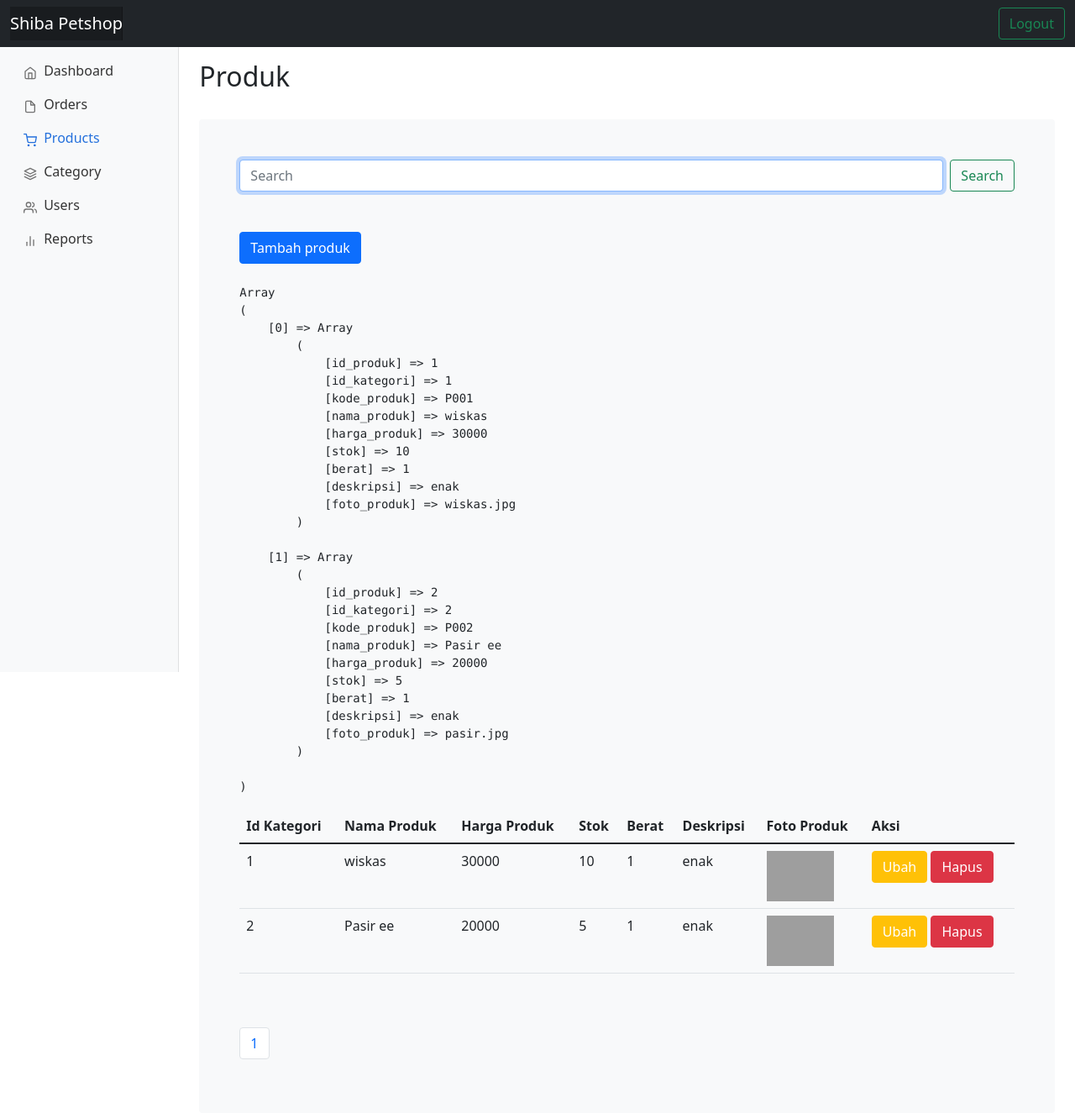
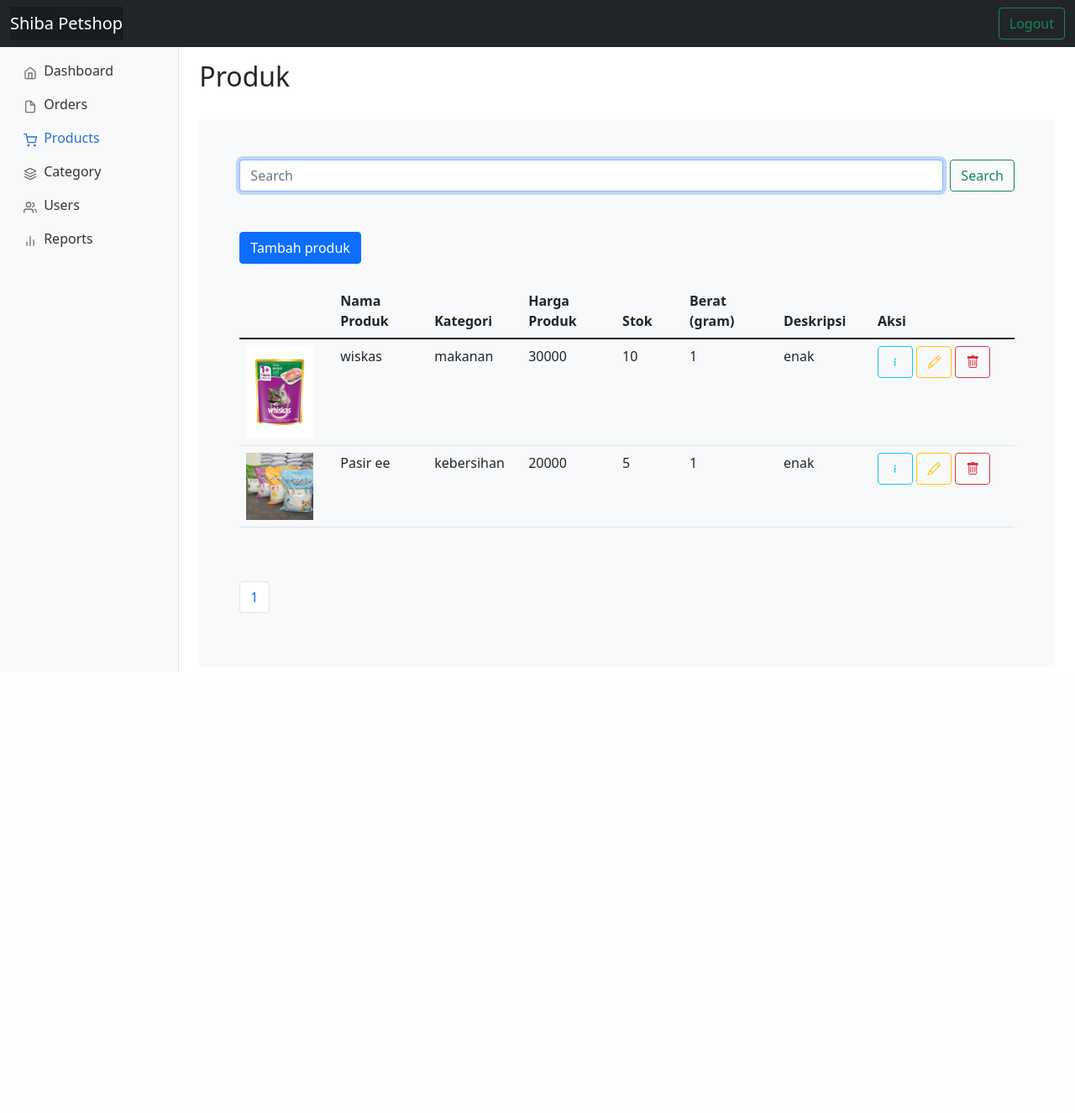
Before and after one commit to yhagus/shiba-petshop, a PHP site: page /shiba-petshop/admin/produk/produk.php in a window 1280 px wide. Shown: the whole page at 84% size. After the commit the page ends 800 px from the top, so only its background shows below. Run offline with PHP 8.4, Linux system fonts and the light colour scheme; a user stored in the database is signed in; data comes from the database, SQL or seed files in the repository; some libraries are stand-ins or nearby versions; grey boxes are pictures that could not be loaded.

Commit message:
admin produk

```diff
--- a/admin/asset/functions.php
+++ b/admin/asset/functions.php
@@ -43,6 +43,28 @@ function hapus_user($id_user)
 	global $conn;
 	mysqli_query($conn, "DELETE FROM users WHERE id_user = $id_user");
 	return mysqli_affected_rows($conn);
+}
+
+
+function cut_desc($kalimat)
+{
+	$exp_kalimat = explode(" ", $kalimat);
+
+	$jumlah_kata = count($exp_kalimat);
+
+	if( $jumlah_kata >=10)
+	{
+		for ($i=0; $i < 10; $i++) {
+			$kata[] = $exp_kalimat[$i];
+		}
+	}
+	else
+	{
+		for ($i=0; $i <= $jumlah_kata-1; $i++) {
+			$kata[] = $exp_kalimat[$i];
+		}
+	}
+	echo implode(" ", $kata);
 }
 
 function ubah_user($data)
@@ -179,7 +201,7 @@ $namaFileBaru = uniqid();
 $namaFileBaru .= '.';
 $namaFileBaru .= $ekstensiGambar;
 
-move_uploaded_file($tmpName, '../asset/img/' . $namaFileBaru);
+move_uploaded_file($tmpName, '../../assets/img/produk/' . $namaFileBaru);
 
 return $namaFileBaru;
 }
@@ -190,9 +212,9 @@ function tambah_produk($data)
 {
 	global $conn;
 
-	$id_produk = htmlspecialchars($data["id_produk"]);
+
 	$id_kategori = htmlspecialchars($data["id_kategori"]);
-	$kode_produk = htmlspecialchars($data["kode_produk"]);
+
 	$nama_produk = htmlspecialchars($data["nama_produk"]);
 	$harga_produk = htmlspecialchars($data["harga_produk"]);
 	$stok = htmlspecialchars($data["stok"]);
@@ -208,7 +230,7 @@ function tambah_produk($data)
 
 	$query = "INSERT INTO produk
 	VALUES
-	('$id_produk', '$id_kategori', '$kode_produk', '$nama_produk','$harga_produk','$stok','$berat','$deskripsi','$foto_produk')
+	('$id_produk', '$id_kategori', '$nama_produk','$harga_produk','$stok','$berat','$deskripsi','$foto_produk')
 	";
 	mysqli_query($conn, $query);
 
@@ -227,7 +249,7 @@ function ubah_produk($data)
 	global $conn;
 	$id_produk = htmlspecialchars($data["id_produk"]);
 	$id_kategori = htmlspecialchars($data["id_kategori"]);
-	$kode_produk = htmlspecialchars($data["kode_produk"]);
+
 	$nama_produk = htmlspecialchars($data["nama_produk"]);
 	$harga_produk = htmlspecialchars($data["harga_produk"]);
 	$stok = htmlspecialchars($data["stok"]);
@@ -244,7 +266,7 @@ function ubah_produk($data)
 
 	$query = "UPDATE produk SET
 	id_kategori = '$id_kategori',
-	kode_produk = '$kode_produk',
+
 	nama_produk = '$nama_produk',
 	harga_produk = '$harga_produk',
 	stok = '$stok',
@@ -264,7 +286,7 @@ function cari_produk($keyword)
 	$query = "SELECT * FROM produk
 	WHERE
 	id_kategori LIKE '%$keyword%' OR
-	kode_produk LIKE '%$keyword%' OR
+
 	nama_produk LIKE '%$keyword%' OR
 	harga_produk LIKE '%$keyword%' OR
 	stok LIKE '%$keyword%' OR
--- a/admin/produk/produk.php
+++ b/admin/produk/produk.php
@@ -19,7 +19,7 @@ $jumlahHalaman = ceil($jumlahData / $jumlahDataPerHalaman);
 $halamanAktif = (isset($_GET["halaman"])) ? $_GET["halaman"] : 1;
 $awalData = ($jumlahDataPerHalaman * $halamanAktif) - $jumlahDataPerHalaman;
 
-$produk = query("SELECT * FROM produk LIMIT $awalData, $jumlahDataPerHalaman");
+$produk = query("SELECT * FROM produk INNER JOIN kategori ON kategori.id_kategori=produk.id_kategori LIMIT $awalData, $jumlahDataPerHalaman");
 
 
 
@@ -41,6 +41,7 @@ if (isset($_POST["cari"])) {
     <link rel="stylesheet" href="../asset/css/admin.css">
     <!-- Bootstrap core CSS -->
     <link href="https://cdn.jsdelivr.net/npm/bootstrap@5.1.3/dist/css/bootstrap.min.css" rel="stylesheet" integrity="sha384-1BmE4kWBq78iYhFldvKuhfTAU6auU8tT94WrHftjDbrCEXSU1oBoqyl2QvZ6jIW3" crossorigin="anonymous">
+     <link rel="stylesheet" href="https://cdn.jsdelivr.net/npm/bootstrap-icons@1.7.2/font/bootstrap-icons.css">
 
     <style>
         .bd-placeholder-img {
@@ -138,22 +139,20 @@ if (isset($_POST["cari"])) {
                     <a class="btn btn-primary text-white" href="tambah_produk.php">Tambah produk</a><br>
                     <br>
 
-                    <?php echo "<pre>";
-                    print_r ($produk);
-                    echo "</pre>"; ?>
-                    <table class="table">
+
+                    <table class="table" style="table-layout: fixed;">
                         <thead>
                             <tr>
 
-                                <th scope="col">Id Kategori</th>
+                                <th></th>
+                                <th>Nama Produk</th>
+                                <th>Kategori</th>
 
-                                <th scope="col">Nama Produk</th>
-                                <th scope="col">Harga Produk</th>
-                                <th scope="col">Stok</th>
-                                <th scope="col">Berat</th>
-                                <th scope="col">Deskripsi</th>
-                                <th scope="col">Foto Produk</th>
-                                <th scope="col">Aksi</th>
+                                <th>Harga Produk</th>
+                                <th width="80px">Stok</th>
+                                <th>Berat (gram)</th>
+                                <th>Deskripsi</th>
+                                <th width="171px">Aksi</th>
                             </tr>
                         </thead>
                         <tbody>
@@ -161,17 +160,18 @@ if (isset($_POST["cari"])) {
                             <?php foreach ($produk as $row) : ?>
                                 <tr>
 
-                                    <td><?= $row["id_kategori"]; ?></td>
+                                    <td><img src="../../assets/img/produk/<?= $row["foto_produk"]; ?>" width="80" ></td>
 
                                     <td><?= $row["nama_produk"]; ?></td>
+                                    <td><?= $row["nama_kategori"]; ?></td>
                                     <td><?= $row["harga_produk"]; ?></td>
                                     <td><?= $row["stok"]; ?></td>
                                     <td><?= $row["berat"]; ?></td>
-                                    <td><?= $row["deskripsi"]; ?></td>
-                                    <td><img src="../asset/img/<?= $row["foto_produk"]; ?>" width="80"></td>
+                                    <td><?= cut_desc($row["deskripsi"]); ?></td>
                                     <td>
-                                        <a class="btn btn-warning text-white" href="ubah_produk.php?id_produk=<?= $row["id_produk"]; ?>">Ubah</a>
-                                        <a class="btn btn-danger" href="hapus_produk.php?id_produk=<?= $row["id_produk"]; ?>" onclick="return confirm('yakin?');">Hapus</a>
+                                    <a title="Detail Produk" class="btn btn-outline-info " href="detail_produk.php?id_produk=<?= $row["id_produk"]; ?>"><i class="bi bi-info"></i></a>
+                                        <a title="Edit Produk" class="btn btn-outline-warning " href="ubah_produk.php?id_produk=<?= $row["id_produk"]; ?>"><i class="bi bi-pencil"></i></a>
+                                        <a title="Hapus Produk" class="btn btn-outline-danger" href="hapus_produk.php?id_produk=<?= $row["id_produk"]; ?>" onclick="return confirm('yakin?');"><i class="bi bi-trash"></i></a>
                                     </td>
                                 </tr>
                                 <?php $i++; ?>
--- a/admin/transaksi/index.php
+++ b/admin/transaksi/index.php
@@ -202,7 +202,7 @@ if (isset($_POST["cari"])) {
                              </td>
                                     <td>
                                         <a title="Detail" class="btn btn-outline-warning" href="detail.php?id_transaksi=<?= $transaksi["id_transaksi"]; ?>"><i class="bi bi-info"></i></a>
-                                        <a title="Pembayaran" class="btn btn-outline-danger" href="pembayaran.php?id_transaksi=<?= $transaksi["id_transaksi"]; ?>" ><i class="bi bi-cash-coin"></i></a>
+                                        <a title="Pembayaran" class="btn btn-outline-success" href="pembayaran.php?id_transaksi=<?= $transaksi["id_transaksi"]; ?>" ><i class="bi bi-cash-coin"></i></a>
                                     </td>
                                 </tr>
                                 <?php $i++; ?>
```
Also changed, not shown: admin/produk/tambah_produk.php (+22 -12 lines), admin/produk/ubah_produk.php (+16 -5 lines), config.php (+22 -0 lines). Lines whose indentation alone changed are shown as unchanged.
